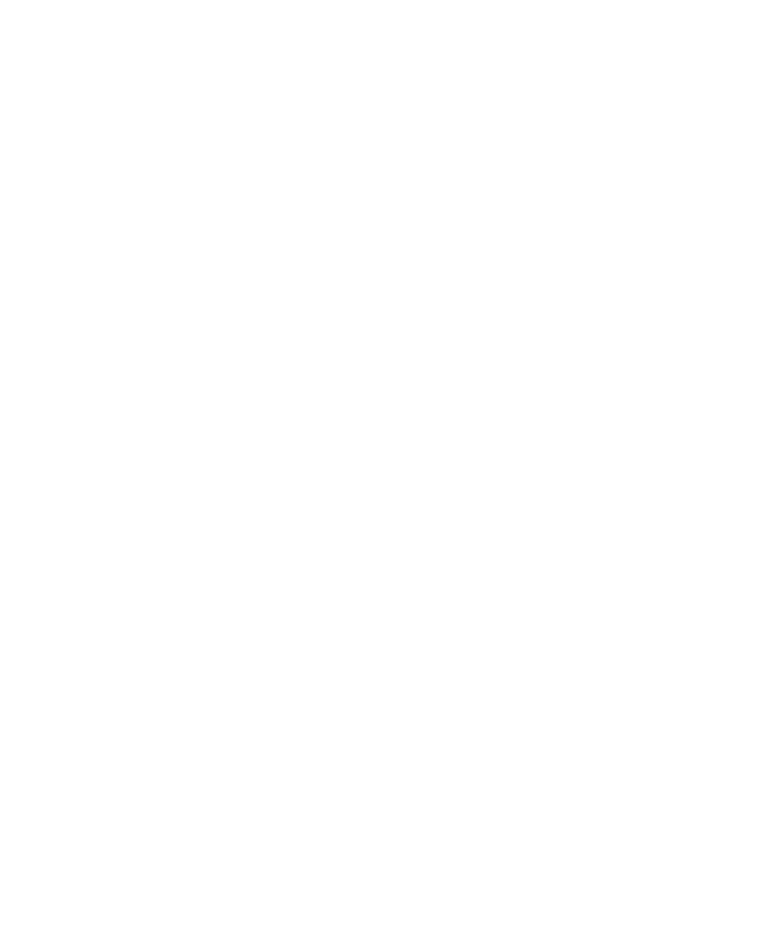
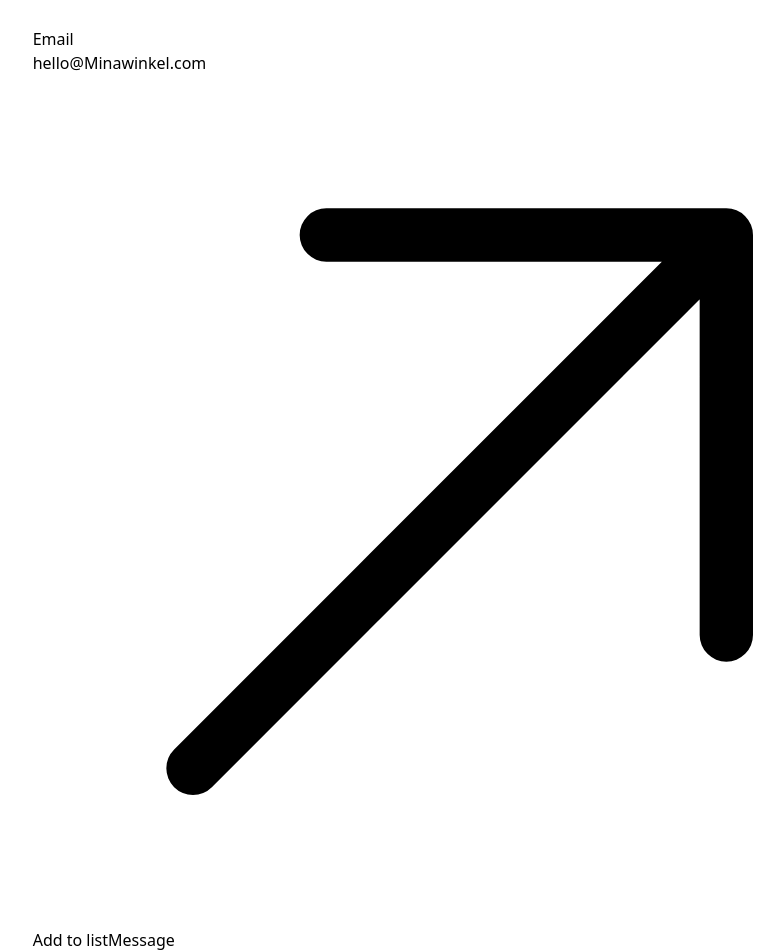
Before and after one commit to Ilesanmi-Erioluwa-Victor/user-profile-nextjs, a Next.js app: page / in a window 1280 px wide. Shown: the part 4008-4960 px from the top of the page, without its empty margins (394-1178 px from the left). Before the commit the page ends 4035 px from the top, so only its background shows below. Built offline with nearby package versions, Linux system fonts and the light colour scheme; a web font is replaced by a local one.

Commit message:
Almost done with experience section

```diff
--- a/src/components/Content/Experience.tsx
+++ b/src/components/Content/Experience.tsx
@@ -42,12 +42,14 @@
       {/* Skills */}
       <div>
         <h2>Skills</h2>
+
         <div>
           <Button classes={inter.className}>UX Design</Button>
           <Button classes={inter.className}>Product Design</Button>
           <Button classes={inter.className}>Webflow</Button>
            <Button classes={inter.className}>Figma</Button>
         </div>
+
         <div>
           <h2>Location</h2>
           <p>
@@ -63,6 +65,19 @@
             <span><ArrowUpRightIcon /></span>
           </Link>
         </div>
+
+        <div>
+          <h2>Email</h2>
+             <Link href={"#"}>
+            <span>hello@Minawinkel.com</span>
+            <span><ArrowUpRightIcon /></span>
+          </Link>
+        </div>
+
+        <div>
+          <Button>Add to list</Button>
+          <Button>Message</Button>
+        </div>
       </div>
     </section>
   );
```
